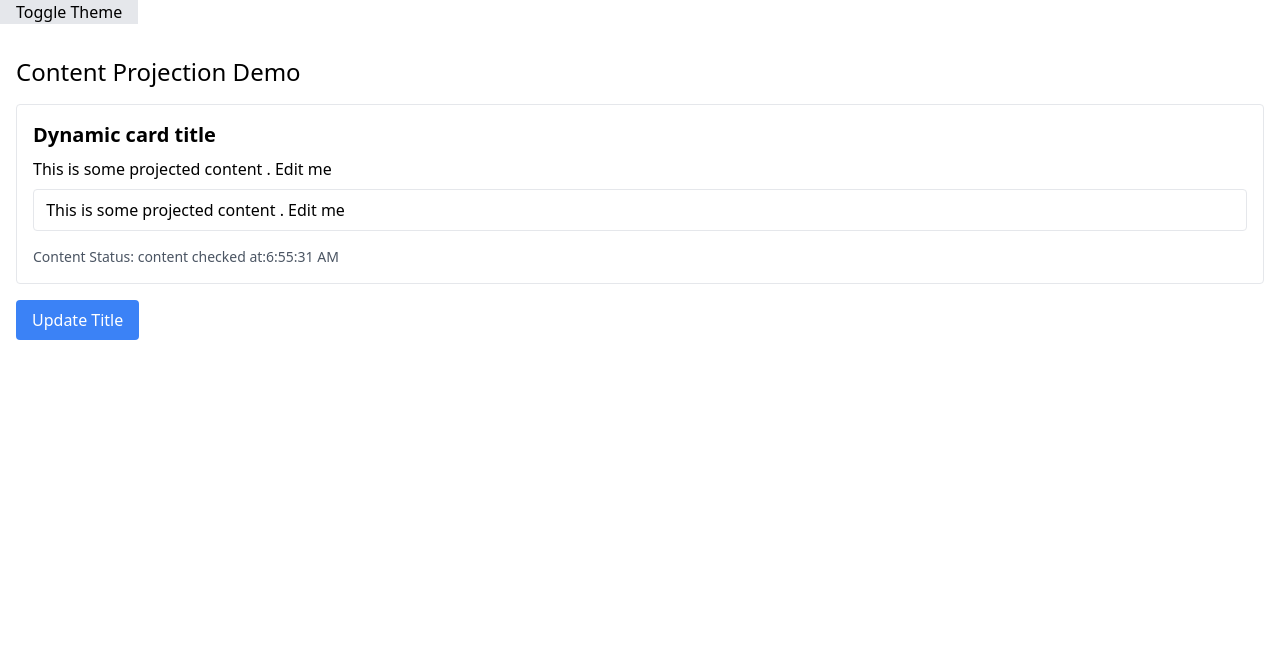
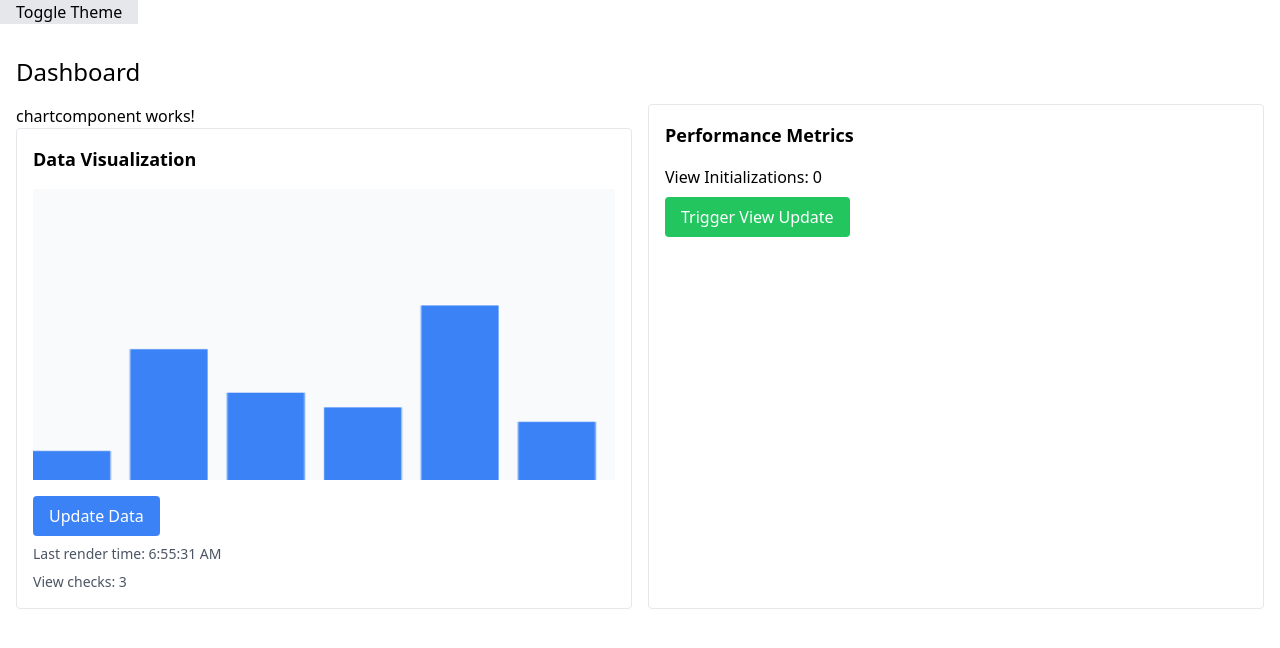
Before and after one commit to AdithyaSiva5/AngularPractice, an Angular app: page / in a window 1280 px wide. Shown: the top 648 px of the page. Built offline with nearby package versions, Linux system fonts and the light colour scheme.

Commit message:
AfterViewInit and AfterView Checked Final

```diff
--- a/src/app/app.component.html
+++ b/src/app/app.component.html
@@ -1,8 +1,20 @@
 <div class="'p-4">
-    <button (click)="toggleTheme()" class="mb-4 px-4 bg-gray-200">
-        Toggle Theme
-    </button>
+  <button (click)="toggleTheme()" class="mb-4 px-4 bg-gray-200">
+    Toggle Theme
+  </button>
 
-    <!-- <app-user-form [theme]="currentTheme"></app-user-form> -->
-    <app-contentcontainer></app-contentcontainer>
+  <app-dashboard></app-dashboard>
+  <!--
+    <app-user-form [theme]="currentTheme"></app-user-form>
+    <app-contentcontainer></app-contentcontainer> -->
 </div>
+<!--
+<nav>
+  <a routerLink="/" class="mr-4">Home</a>
+  <a routerLink="/form" class="mr-4">Form</a>
+  <a routerLink="/content">Content</a>
+</nav>
+
+<router-outlet></router-outlet> -->
+
+<!-- <router-outlet></router-outlet> -->
--- a/src/app/app.routes.ts
+++ b/src/app/app.routes.ts
@@ -1,3 +1,19 @@
 import { Routes } from '@angular/router';
+import { AppComponent } from './app.component';
+import { UserFormComponent } from './user-form/user-form.component';
+import { ContentcontainerComponent } from './contentcontainer/contentcontainer.component';
 
-export const routes: Routes = [];
+export const routes: Routes = [
+  {
+    path: '',
+    component: AppComponent,
+  },
+  {
+    path: 'form',
+    component: UserFormComponent,
+  },
+  {
+    path: 'content',
+    component: ContentcontainerComponent,
+  },
+];
--- /dev/null
+++ b/src/app/chartcomponent/chartcomponent.component.html
@@ -0,0 +1,27 @@
+<p>chartcomponent works!</p>
+<div class="border rounded p-4">
+  <h3 class="text-lg font-bold mb-4">Data Visualization</h3>
+
+  <!-- Canvas for chart -->
+  <canvas
+    #chartCanvas
+    width="400"
+    height="200"
+    class="w-full bg-gray-50"
+  ></canvas>
+
+  <div class="mt-4 space-y-2">
+    <button
+      (click)="updateData()"
+      class="bg-blue-500 text-white px-4 py-2 rounded"
+    >
+      Update Data
+    </button>
+
+    <div class="text-sm text-gray-600">
+      Last render time: {{ lastRenderTime }}
+    </div>
+
+    <div class="text-sm text-gray-600">View checks: {{ viewCheckCount }}</div>
+  </div>
+</div>
--- /dev/null
+++ b/src/app/chartcomponent/chartcomponent.component.ts
@@ -0,0 +1,62 @@
+import {
+  AfterContentChecked,
+  AfterViewChecked,
+  AfterViewInit,
+  ChangeDetectorRef,
+  Component,
+  ElementRef,
+  ViewChild,
+} from '@angular/core';
+
+@Component({
+  selector: 'app-chartcomponent',
+  imports: [],
+  templateUrl: './chartcomponent.component.html',
+  styleUrl: './chartcomponent.component.css',
+})
+export class ChartcomponentComponent
+  implements AfterViewChecked, AfterViewInit
+{
+  @ViewChild('chartCanvas') chartCanvas!: ElementRef<HTMLCanvasElement>;
+  lastRenderTime: string = 'Not Rendered';
+  viewCheckCount: number = 0;
+  data: number[] = [10, 45, 30, 25, 60, 20];
+
+  constructor(private cdr: ChangeDetectorRef) {}
+
+  ngAfterViewInit(): void {
+    console.log('7.AfterView Init Called');
+    this.drawChart();
+    this.lastRenderTime = new Date().toLocaleTimeString();
+  }
+  ngAfterViewChecked(): void {
+    console.log(' 8 . After view checked is called');
+    this.viewCheckCount++;
+    this.cdr.detectChanges();
+  }
+  updateData() {
+    this.data = this.data.map(() => Math.floor(Math.random() * 100));
+    this.drawChart();
+    this.lastRenderTime = new Date().toLocaleTimeString();
+  }
+
+  private drawChart() {
+    if (!this.chartCanvas) return;
+
+    const ctx = this.chartCanvas.nativeElement.getContext('2d');
+    if (!ctx) return;
+
+    ctx.clearRect(0, 0, ctx.canvas.width, ctx.canvas.height);
+
+    const barWidth = (ctx.canvas.width / this.data.length) * 0.8;
+    const spacing = (ctx.canvas.width / this.data.length) * 0.2;
+
+    ctx.fillStyle = '#3B82F6';
+    this.data.forEach((value, index) => {
+      const x = index * (barWidth + spacing);
+      const height = (value / 100) * ctx.canvas.height;
+      const y = ctx.canvas.height - height;
+      ctx.fillRect(x, y, barWidth, height);
+    });
+  }
+}
--- /dev/null
+++ b/src/app/dashboard/dashboard.component.html
@@ -0,0 +1,18 @@
+<div class="p-4">
+    <h2 class="text-2xl mb-4">Dashboard</h2>
+
+    <div class="grid gap-4 md:grid-cols-2">
+      <app-chartcomponent></app-chartcomponent>
+
+      <div class="border rounded p-4">
+        <h3 class="text-lg font-bold mb-4">Performance Metrics</h3>
+        <div class="space-y-2">
+          <p>View Initializations: {{ viewInits }}</p>
+          <button (click)="incrementViewInits()"
+                  class="bg-green-500 text-white px-4 py-2 rounded">
+            Trigger View Update
+          </button>
+        </div>
+      </div>
+    </div>
+  </div>
--- /dev/null
+++ b/src/app/dashboard/dashboard.component.ts
@@ -0,0 +1,15 @@
+import { Component } from '@angular/core';
+import { ChartcomponentComponent } from '../chartcomponent/chartcomponent.component';
+
+@Component({
+  selector: 'app-dashboard',
+  imports: [ChartcomponentComponent],
+  templateUrl: './dashboard.component.html',
+  styleUrl: './dashboard.component.css',
+})
+export class DashboardComponent {
+  viewInits: number = 0;
+  incrementViewInits() {
+    this.viewInits++;
+  }
+}
--- a/src/app/user-form/user-form.component.ts
+++ b/src/app/user-form/user-form.component.ts
@@ -12,6 +12,7 @@ import {
   ReactiveFormsModule,
   Validators,
 } from '@angular/forms';
+// import { RouterOutlet } from '@angular/router';
 
 @Component({
   selector: 'app-user-form',
```
Also changed, not shown: src/app/app.component.ts (+5 -3 lines), src/app/chartcomponent/chartcomponent.component.css (added), src/app/dashboard/dashboard.component.css (added), 2 other files (tests, documents, lock files or other folders).
